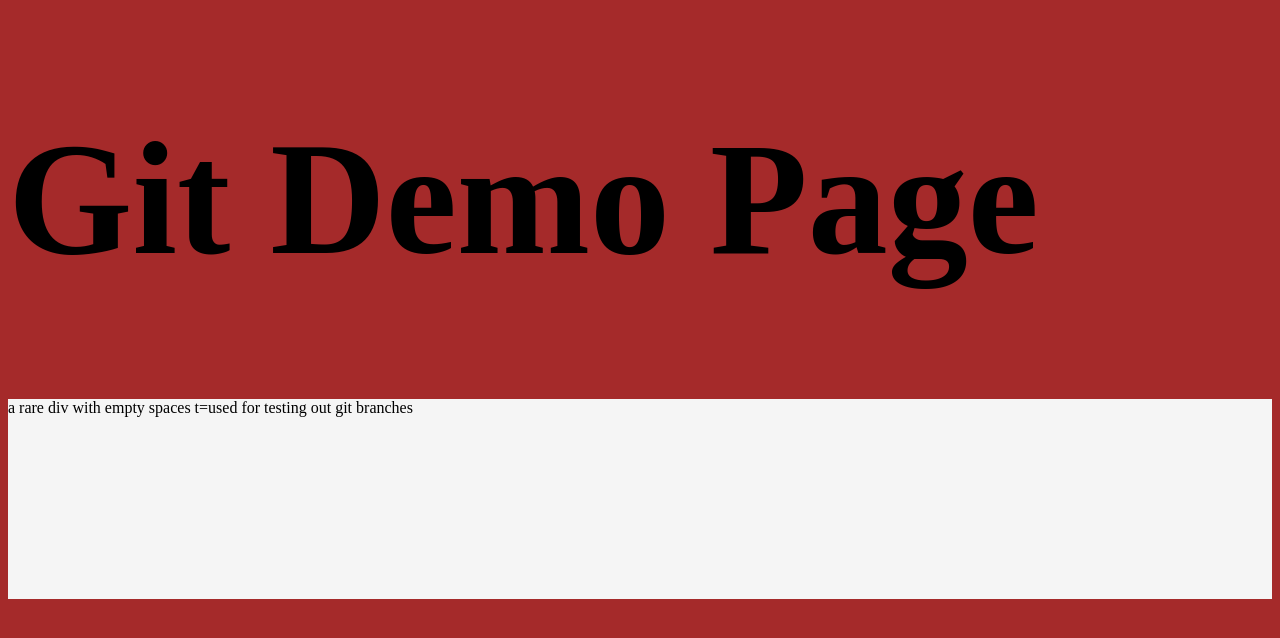
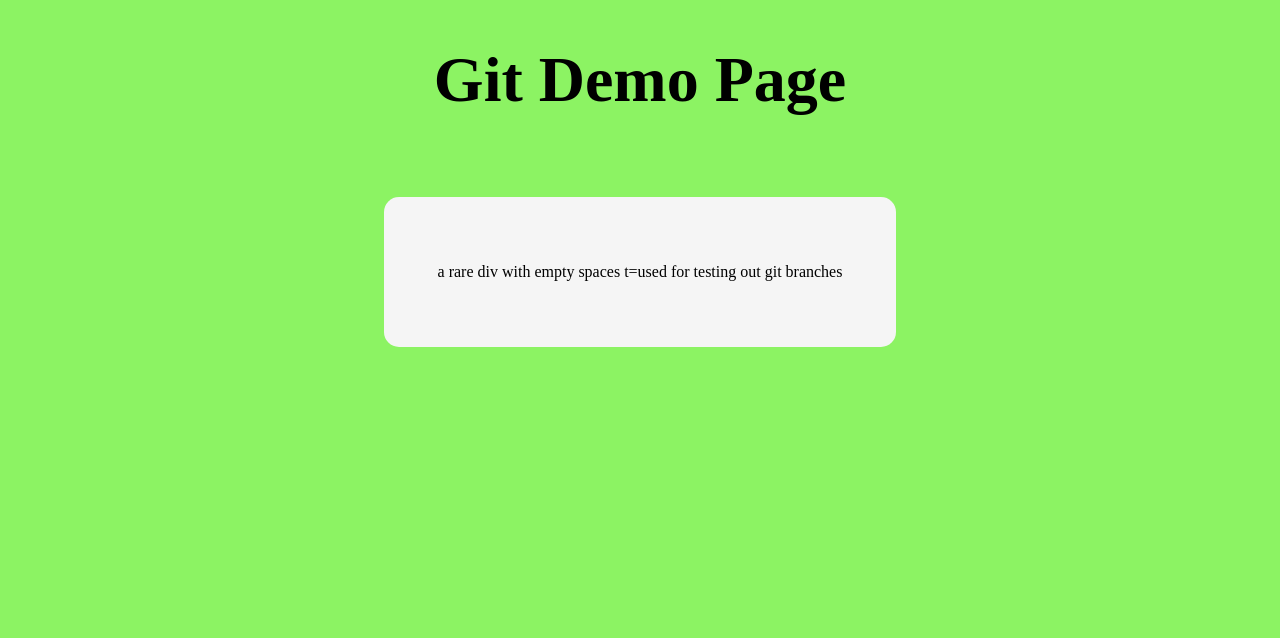
Before and after one commit to olaleykhan/small-centered-page, a plain HTML site: page index.html in a window 1280 px wide. Drawn offline with Linux system fonts and the light colour scheme.

Commit message:
beautified the page

```diff
--- a/style.css
+++ b/style.css
@@ -1,13 +1,22 @@
 body{
-    background-color: brown;
+    background-color: #8cf363;
 
 }
 
 h1{
-    font-size: 10rem;
+    text-align: center;
+    font-size: 4rem;
+    margin-bottom: 10vh;
 }
 
 .new-div{
-    height: 200px;
+    height: 150px;
     background-color: whitesmoke;
+    width: 40vw;
+    text-align: center;
+    margin: 0 auto;
+    border-radius: 15px;
+    display: flex;
+    flex-direction: column;
+    justify-content: center;
 }
```
